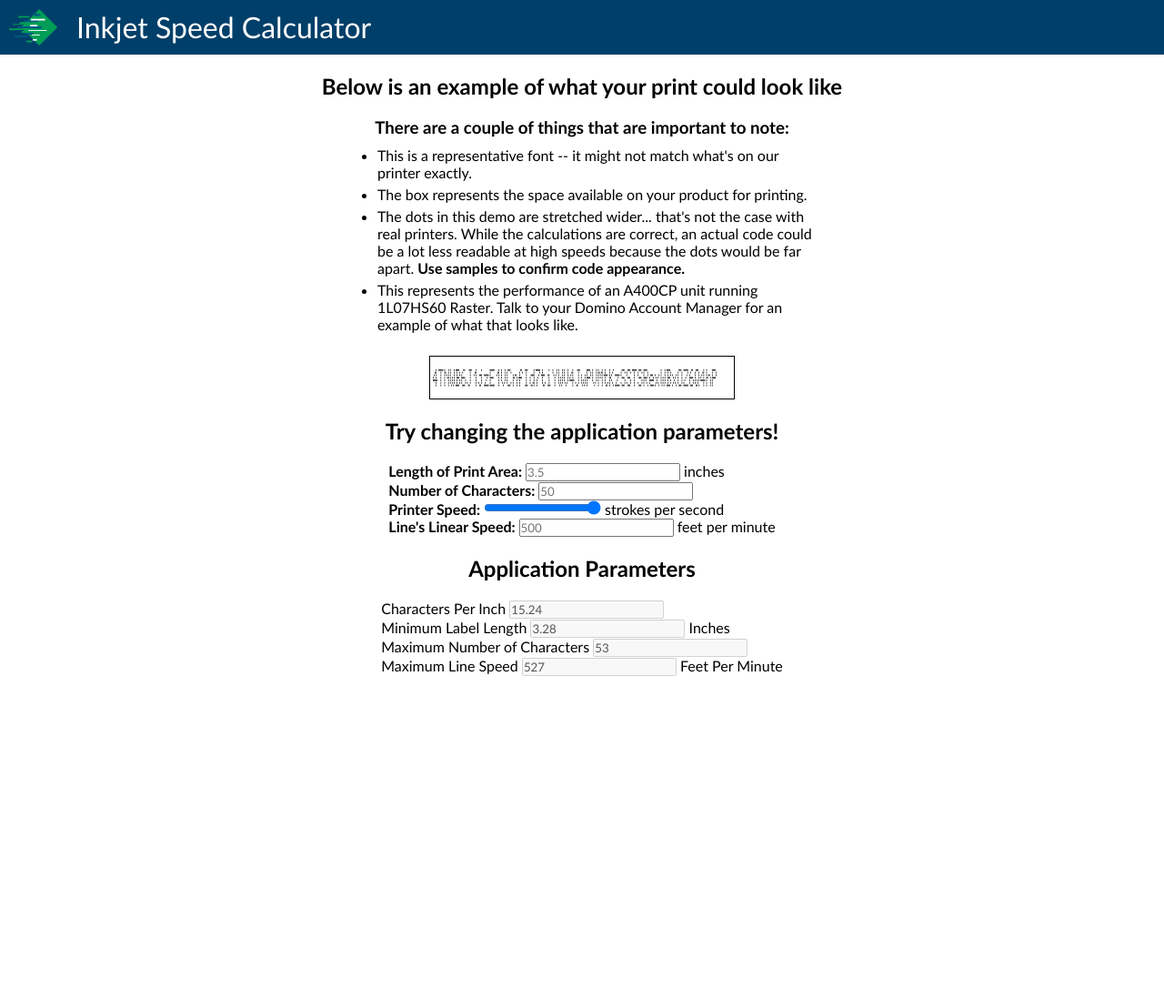
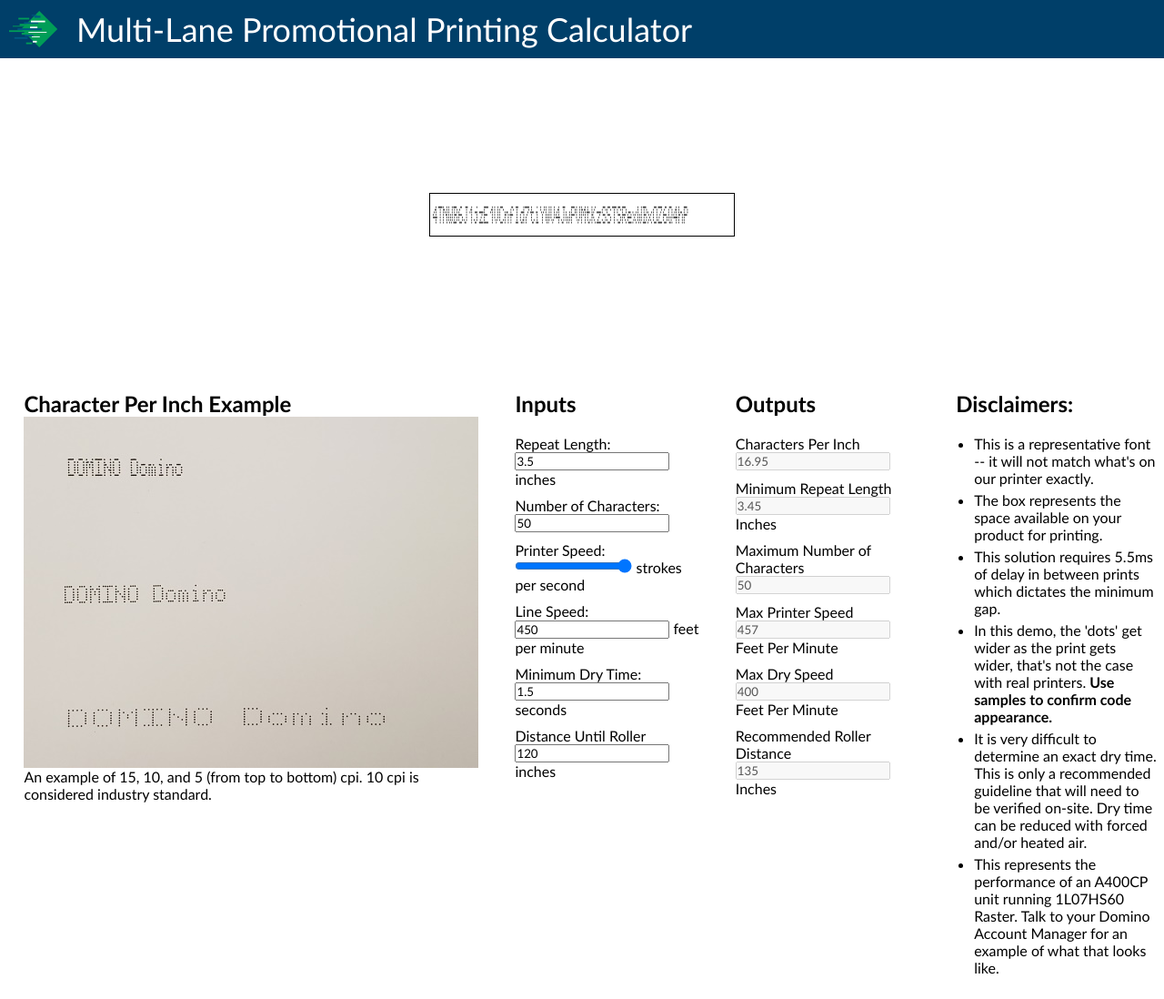
Before and after one commit to emekler0729/domino-inkjet-speed-widget, a plain HTML site: page index.html in a window 1280 px wide. Shown: the whole page at 91% size. Before the commit the page ends 800 px from the top, so only its background shows below. Drawn offline with Linux system fonts and the light colour scheme.

Commit message:
Redesigned the UI & Logic. Added new calculations.

```diff
--- a/index.html
+++ b/index.html
@@ -1,48 +1,57 @@
 <html>
     <head>
-        <title>Domino / PrintPack Speed Calculator Widget</title>
+        <title>Domino Multi-Lane Promotional Printing Calculator</title>
         <link href="styles/style.css" rel="stylesheet">
     </head>
     <body>
         <nav class="navbar">
             <img src="images/logo-notext.svg">
-            <div class="navbar__header">Inkjet Speed Calculator</div>
+            <div class="navbar__header">Multi-Lane Promotional Printing Calculator</div>
         </nav>
-        <div class="container">
-            <section>
-                <h2 class="section__header">Below is an example of what your print could look like</h2>
-                <h3 class="section__subheader">There are a couple of things that are important to note: </h3>
+        <div class="wrapper">
+            <div class="tile">
+                <h2 class="section__header">Disclaimers:</h2>
                 <span class="section__list">
                     <ul>
-                        <li>This is a representative font -- it might not match what's on our printer exactly.</li>
+                        <li>This is a representative font -- it will not match what's on our printer exactly.</li>
                         <li>The box represents the space available on your product for printing. </li>
-                        <li>The dots in this demo are stretched wider... that's not the case with real printers. While the calculations are correct, an actual code could be a lot
-                            less readable at high speeds because the dots would be far apart. <span class="text--bold">Use samples to confirm code appearance.</span></li>
+                        <li>This solution requires 5.5ms of delay in between prints which dictates the minimum gap.</li>
+                        <li>In this demo, the 'dots' get wider as the print gets wider, that's not the case with real printers. <span class="text--bold">Use samples to confirm code appearance.</span></li>
+                        <li>It is very difficult to determine an exact dry time. This is only a recommended guideline that will need to be verified on-site. Dry time can be reduced with forced and/or heated air.</li>
                         <li>This represents the performance of an A400CP unit running 1L07HS60 Raster. Talk to your Domino Account Manager for an example of what that looks like.</li>
                     </ul>
                 </span>
-            </section>
+            </div>
+            <div class="tile" id="image">
+                <h2 class="section_header">Character Per Inch Example</h2>
+                <img src="images/cpi-example.jpg">
+                <p>An example of 15, 10, and 5 (from top to bottom) cpi. 10 cpi is considered industry standard.</p>
+            </div>
             <div id="print-area">
-                <div id="print"></div>
+                <div id="print"><div id="gap"></div></div>
             </div>
-            <section>
-                <h2 class="section__header">Try changing the application parameters!</h2>
+            <div class="tile" id="input">
+                <h2 class="section__header">Inputs</h2>
                 <div id="controls">
-                    <label><span class="text--bold">Length of Print Area: </span><input id="length" type="number"> inches</label>
-                    <label><span class="text--bold">Number of Characters: </span><input id="characters" type="number"></label>
-                    <label><span class="text--bold">Printer Speed: </span><input id="stroke-rate" type="range" min="400"> strokes per second</label>
-                    <label><span class="text--bold">Line's Linear Speed: </span><input id="speed" type="number"> feet per minute</label>
+                    <label>Repeat Length: <input id="length" type="number"> inches</label>
+                    <label>Number of Characters: <input id="characters" type="number"></label>
+                    <label>Printer Speed: <input id="stroke-rate" type="range" min="400"> strokes per second</label>
+                    <label>Line Speed: <input id="speed" type="number"> feet per minute</label>
+                    <label>Minimum Dry Time: <input id="dry-time" type="number"> seconds</label>
+                    <label>Distance Until Roller <input id="distance" type="number"> inches</label>
                 </div>
-            </section>
-            <section>
-                <h2 class="section__header">Application Parameters</h2>
+            </div>
+            <div class="tile" id="output">
+                <h2 class="section__header">Outputs</h2>
                 <div id="outputs">
                     <label>Characters Per Inch <input id="cpi" type="number" disabled></label>
-                    <label>Minimum Label Length <input id="min-length" type="number" disabled> Inches</label>
+                    <label>Minimum Repeat Length <input id="min-length" type="number" disabled> Inches</label>
                     <label>Maximum Number of Characters <input id="max-chars" type="number" disabled></label>
-                    <label>Maximum Line Speed <input id="max-speed" type="number" disabled> Feet Per Minute</label>
+                    <label>Max Printer Speed <input id="max-speed" type="number" disabled> Feet Per Minute</label>
+                    <label>Max Dry Speed <input id="max-dry" type ="number" disabled> Feet Per Minute</label>
+                    <label>Recommended Roller Distance <input id="min-distance" type="number" disabled> Inches</label>
                 </div>
-            </section>
+            </div>
         </div>
         <script src="scripts/script.js"></script>
     </body>
--- a/scripts/script.js
+++ b/scripts/script.js
@@ -1,83 +1,95 @@
-/* Notes to self: 1L07HS60 min height = 3.0mm, max height = 5.2mm */
-// At 5.2mm height, 34 strokes / in for this font
-/*
-    solution = {
-        application: {
-            printAreaLength
-            numberOfChracters
-            displayString
-            printer {
-                raster {
-                    minHeight
-                    maxHeight
-                    maxStrokeRate
-                    strokesPerChar
-                }
-                characterHeight
-                strokeRate
-            }
-            linearSpeed
-            charactersPerInch
-            strokesPerInch
-        }
-        display {
-            scaleFactor
-            actualStrokePerInchAtHeight
-        }
-    }
-*/
+// Inputs
+let repeatLength = 3.5;             // Inches
+let numberOfCharacters = 50;
+let maxStrokeRate = 9152;           // Strokes per second
+let strokeRate = maxStrokeRate;
+let lineSpeed = 450;                // Feet per minute
+let dryTime = 1.5;
+let distanceToRoller = 10*12;
 
-// _()_ (not used)
-class Parameters {
-    constructor() {
-        this.printAreaLength = 3.5;                                                   // Default print area length of 3.5 inches
-        this.numberOfCharacters = 50;                                                 // Default number of characters 50
-        this.displayString = "4TNWB6J1jzE1VCnfId7tiYWV4JwPVMtKzSSTSRexWBxOZ6Q4hP";    // Default display string
-        this._printerModel_ = 'A400CP';                                               // Printer Type;
-        this._raster_ = '1L07HS60';                                                   // Raster
-        this._characterHeight_ = '5.2mm';                                             // Character height (changing impacts display width)
-        this.maxStrokeRate = 9142;                                                    // Max stroke rate of raster (currently fixed)
-        this.strokeRate = this.maxStrokeRate;
-        this.linearSpeed = 500;                                                       // Speed in feet per minute
-        this.strokesPerChar = 6;
+// Constants
+const STROKES_PER_CHAR = 6;           // 6 strokes per characters block font
+const MIN_DELAY = 5.5;               // 5.5 ms between prints
+
+let displayString = "4TNWB6J1jzE1VCnfId7tiYWV4JwPVMtKzSSTSRexWBxOZ6Q4hP";
+
+// Calculations
+// Convert feet per minute to inches per second
+function ips(fpm) {
+    return fpm / 60.0 * 12.0;
+}
+
+function fpm(ips) {
+    return ips * 60.0 / 12.0;
+}
+
+function scaleFactor(rate, speed) {
+    /* 34 is a magic number generated by setting the font to 5.2mm and length to 1 inch
+            then counting how many strokes are displayed in the 1 inch area */
+    // rate / speed is equivalent to Strokes Per Inch
+    return 34.0 / (rate / ips(speed));
+}
+
+// Outputs
+function charactersPerInch(rate, speed) {
+    return rate / ips(speed) / STROKES_PER_CHAR;
+}
+
+function actualLength(characters, rate, speed) {
+    return characters / (charactersPerInch(rate, speed));
+}
+
+function minGap(speed) {
+    return ips(speed)/1000*MIN_DELAY;
+}
+
+function minLength(characters, rate, speed) {
+    return actualLength(characters, rate, speed) + minGap(speed);
+}
+
+function maxCharacters(length, rate, speed) {
+    return (length - minGap(speed)) * charactersPerInch(rate, speed);
+}
+
+function maxSpeed(length, rate, characters) {
+    return (10000*rate*length)/((12000*characters)+(11*rate));
+}
+
+class DisplayInterface {
+    // Getters for input ids
+    static get length() {
+        return repeatLength;
     }
 
-    get linearSpeedInchPerSecond() {
-        return this.linearSpeed/60.0*12.0;
+    static get characters() {
+        return numberOfCharacters;
     }
 
-    get charactersPerInch() {
-        return (this.strokeRate / this.strokesPerChar) / this.linearSpeedInchPerSecond;
+    static get 'stroke-rate'() {
+        return strokeRate;
     }
 
-    get strokesPerInch() {
-        return this.charactersPerInch * this.strokesPerChar;
+    static get speed() {
+        return lineSpeed;
     }
 
-    get scaleFactor() {
-        /* 34 is a magic number generated by setting the font to 5.2mm and length to 1 inch
-            then counting how many strokes are displayed in the 1 inch area */
-        return 34.0 / this.strokesPerInch;
+    static get 'dry-time'() {
+        return dryTime;
     }
 
-    set length(val) {
-        this.printAreaLength = val;
+    static get distance() {
+        return distanceToRoller;
     }
 
-    get length() {
-        return this.printAreaLength;
+    // Setters for input ids
+    static set length(val) {
+        repeatLength = val < 1 ? 1
+                        : val > 12 ? 12
+                        : val;
     }
 
-    set speed(val) {
-        this.linearSpeed = val;
-    }
-
-    get speed() {
-        return this.linearSpeed;
-    }
-
-    set characters(val) {
-        this.numberOfCharacters = val;
+    static set characters(val) {
+        numberOfCharacters = val < 1 ? 1 : val;
 
         function getRandomString(length) {
             function getRandomCharacter() {
@@ -93,47 +105,50 @@
 
             return result;
         }
-        this.displayString = getRandomString(this.numberOfCharacters);
+        displayString = getRandomString(numberOfCharacters);
     }
 
-    get characters() {
-        return this.numberOfCharacters;
+    static set 'stroke-rate'(val) {
+        strokeRate = val;
     }
 
-    set 'stroke-rate'(val) {
-        this.strokeRate = val;
+    static set speed(val) {
+        lineSpeed = val < 1 ? 1 : val;
     }
 
-    get cpi() {
-        return (this.charactersPerInch).toFixed(2);
+    static set 'dry-time'(val) {
+        dryTime = val < 0.1 ? 0.1 : val;
     }
 
-    get 'min-length'() {
-        return (this.numberOfCharacters / this.charactersPerInch).toFixed(2);
+    static set distance(val) {
+        distanceToRoller = val < 0 ? 0 : val;
     }
 
-    get minimumLength() {
-        return this['min-length'];
+    // Getters for output ids
+    static get cpi() {
+        return charactersPerInch(strokeRate, lineSpeed).toFixed(2);
     }
 
-    get 'max-chars'() {
-        return Math.floor(this.printAreaLength * this.charactersPerInch);
+    static get 'min-length'() {
+        return minLength(numberOfCharacters, strokeRate, lineSpeed).toFixed(2);
     }
 
-    get maximumNumberOfCharacters() {
-        return this['max-chars'];
+    static get 'max-chars'() {
+        return Math.floor(maxCharacters(repeatLength, strokeRate, lineSpeed));
     }
 
-    get 'max-speed'() {
-        return Math.floor((this.strokeRate / this.strokesPerChar) * this.printAreaLength / this.numberOfCharacters * 60 / 12 * 0.99);
+    static get 'max-speed'() {
+        return Math.floor(maxSpeed(repeatLength, strokeRate, numberOfCharacters));
     }
 
-    get maximumLinearSpeed() {
-        return this['max-speed'];
+    static get 'max-dry'() {
+        return Math.floor(fpm(distanceToRoller / dryTime));
+    }
+
+    static get 'min-distance'() {
+        return Math.ceil(ips(lineSpeed) * dryTime);
     }
 }
-
-const parameters = new Parameters();
 
 const inputs = document.querySelectorAll('#controls input');
 const outputs = document.querySelectorAll('#outputs input');
@@ -141,27 +156,29 @@
 const printDisplay = document.getElementById('print');
 
 function initializeDisplay() {
-    inputs.forEach(input => input.placeholder = parameters[input.id]);
-    strokeRateInput.value = strokeRateInput.max = parameters.maxStrokeRate;
+    inputs.forEach(input => input.value = DisplayInterface[input.id]);
+    strokeRateInput.value = strokeRateInput.max = maxStrokeRate;
 }
 
 function updateDisplay() {
-    document.documentElement.style.setProperty('--length', `${parameters.printAreaLength}in`);
-    printDisplay.textContent = parameters.displayString;
-    document.documentElement.style.setProperty('--scale', parameters.scaleFactor);
-    outputs.forEach(output => output.value = parameters[output.id]);
-    if (parameters.printAreaLength < parameters.minimumLength
-        || parameters.numberOfCharacters > parameters.maximumNumberOfCharacters
-        || parameters.linearSpeed > parameters.maximumLinearSpeed ) {
+    document.documentElement.style.setProperty('--length', `${repeatLength}in`);
+    document.documentElement.style.setProperty('--gap', `${minGap(lineSpeed)}in`);
+    printDisplay.innerHTML = `${displayString}`; // gap doesn't seem to work as expected
+    document.documentElement.style.setProperty('--scale', scaleFactor(strokeRate, lineSpeed));
+    outputs.forEach(output => output.value = DisplayInterface[output.id]);
+    if (repeatLength < minLength(numberOfCharacters, strokeRate, lineSpeed)
+        || numberOfCharacters > maxCharacters(repeatLength, strokeRate, lineSpeed)
+        || lineSpeed > maxSpeed(repeatLength, strokeRate, numberOfCharacters) ) {
             printDisplay.classList.add('print--invalid');
         } else {
             printDisplay.classList.remove('print--invalid');
         }
-    console.log(`The stroke rate is ${parameters.strokeRate} strokes per second.`);
+    console.log(`The stroke rate is ${strokeRate} strokes per second.`);
 }
 
 function updateProperty() {
-    parameters[this.id] = this.valueAsNumber;
+    DisplayInterface[this.id] = this.valueAsNumber;
+    this.value = DisplayInterface[this.id];
     updateDisplay();
 }
 
--- a/styles/style.css
+++ b/styles/style.css
@@ -20,18 +20,31 @@
     display: flex;
 }
 .navbar__header {
-    font-size: xx-large;
+    font-size: 36px;
     margin-left: 20px;
 }
-.container {
-    max-width: 1200px;
+.wrapper {
+    display: grid;
+    grid-template-columns: repeat(4, 1fr);
+    grid-template-rows: 1fr 2fr;
+    grid-template-areas:
+        "display display display display"
+        "image input output disclaimer";
+    max-width: 99%;
     margin: auto;
+    overflow: hidden;
 }
-section {
-    display: flex;
-    flex-direction: column;
-    align-items: center;
-    margin: 20px auto;
+.tile {
+    padding: 20px;
+}
+#image {
+    grid-area: image;
+}
+#input {
+    grid-area: input;
+}
+#output {
+    grid-area: output;
 }
 .section__header {
     margin-bottom: 20px;
@@ -55,8 +68,9 @@
     margin: auto;
     display: flex;
     align-items: center;
+    grid-area: display;
+}
 
-}
 .print--invalid {
     color: red;
 }
@@ -68,4 +82,13 @@
     transform: scaleX(var(--scale));
     transform-origin: left;
 }
-label {display: block}
+#gap {
+    display: inline;
+    height: 1mm;
+    width: 2in;
+    border: 3px green dashed;
+}
+label {
+    display: block;
+    margin-bottom: 10px;
+}
```
Also changed, not shown: images/cpi-example.jpg (added).
